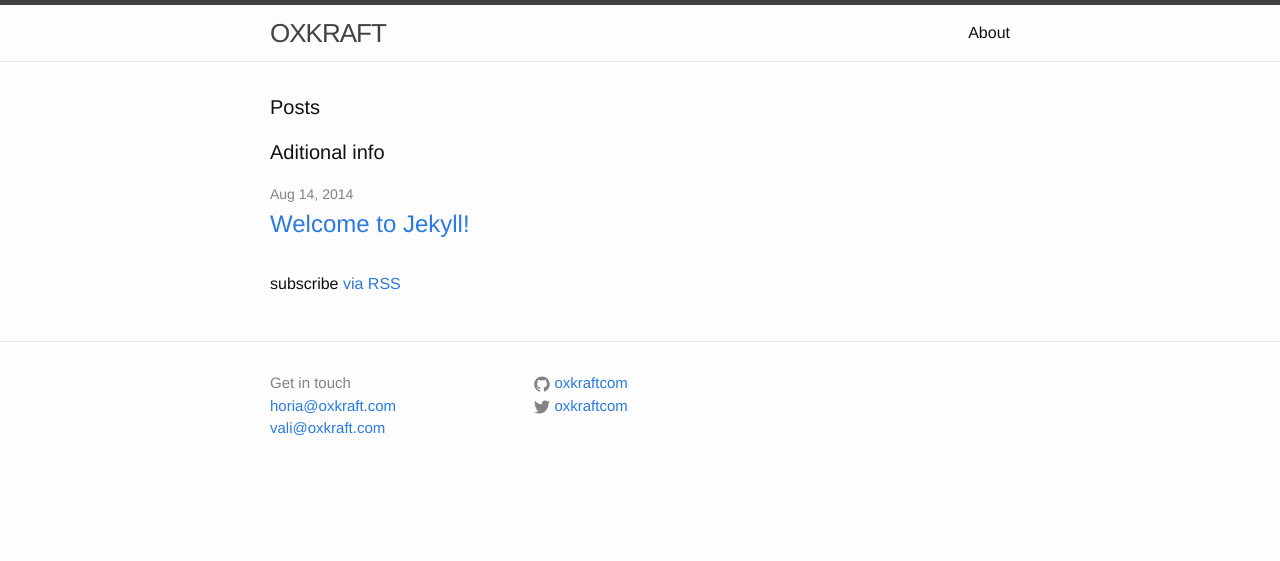
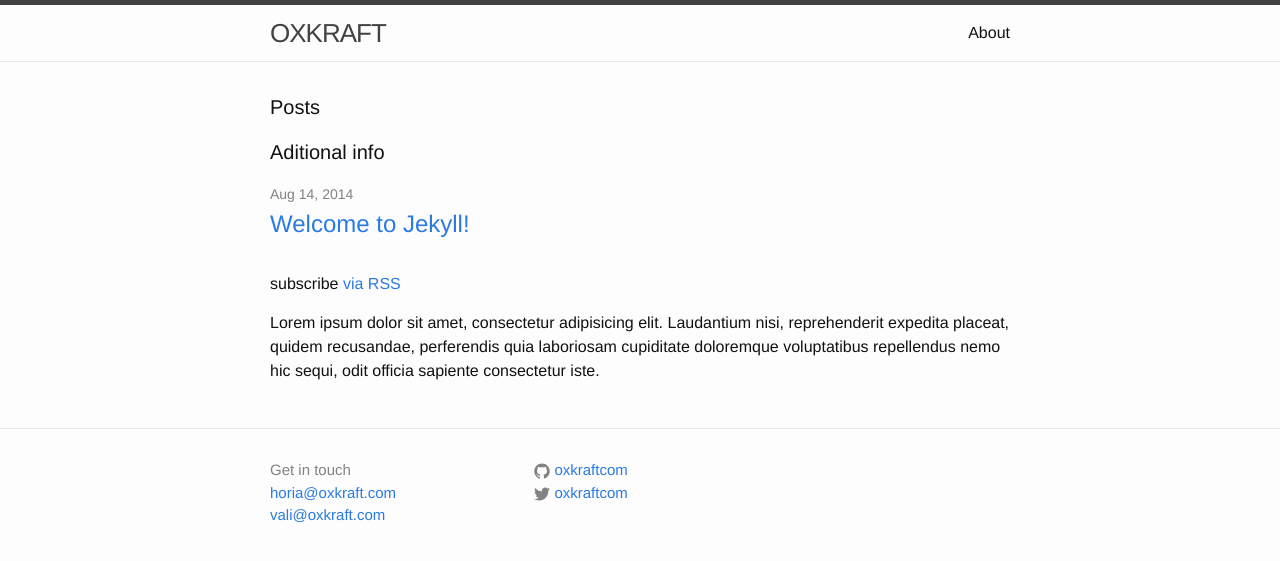
Before and after one commit to oxkraftcom/oxkraftcomjekyll, a Jekyll site: the page built from website/index.html, in a window 1280 px wide. Shown: the top 561 px of the page. Built offline with Jekyll 4.4.1, drawn with Linux system fonts in a browser that asks for light colours.

Commit message:
added a dummy text

```diff
--- a/website/index.html
+++ b/website/index.html
@@ -23,3 +23,4 @@ layout: default
   <p class="rss-subscribe">subscribe <a href="{{ "/feed.xml" | prepend: site.baseurl }}">via RSS</a></p>
 
 </div>
+<p>Lorem ipsum dolor sit amet, consectetur adipisicing elit. Laudantium nisi, reprehenderit expedita placeat, quidem recusandae, perferendis quia laboriosam cupiditate doloremque voluptatibus repellendus nemo hic sequi, odit officia sapiente consectetur iste.</p>
```
